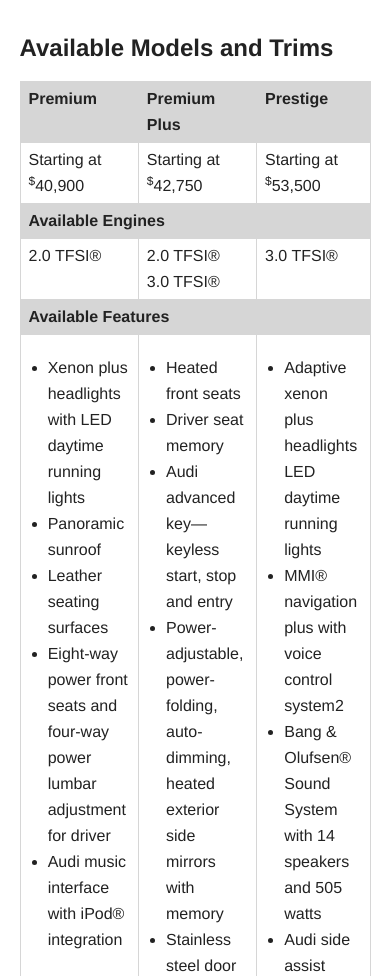
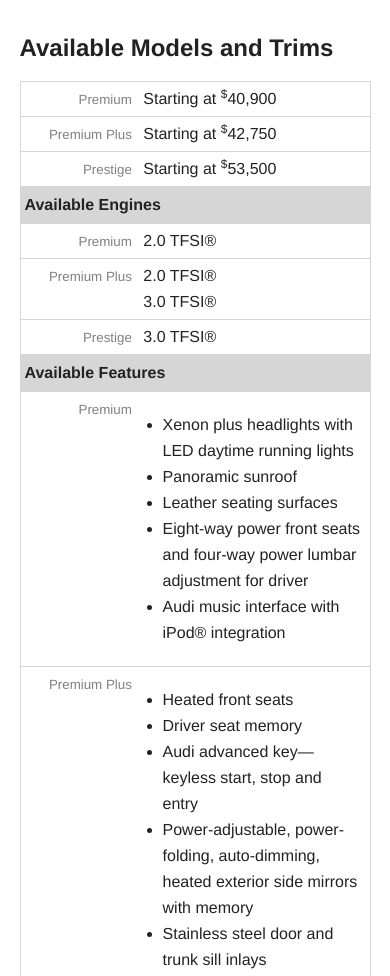
Before and after one commit to One-eTeam/new-model-landing-pages, a website: page 2016-Audi-Q5.html in a window 390 px wide. Shown: the part 3833-4809 px from the top of the page. Drawn offline with Linux system fonts and the light colour scheme.

Commit message:
make specifications table responsive

```diff
--- a/2016-Audi-Q5.html
+++ b/2016-Audi-Q5.html
@@ -123,6 +123,13 @@
 
                 <section>
                     <h2>Available Models and Trims</h2>
+                    <style>
+                        @media screen and (max-width: 600px) {
+                            .specifications td:nth-of-type(1):before { content: 'Premium'; }
+                            .specifications td:nth-of-type(2):before { content: 'Premium Plus'; }
+                            .specifications td:nth-of-type(3):before { content: 'Prestige'; }
+                        }
+                    </style>
                     <table class="specifications">
                         <thead>
                             <th>Premium</th>
--- a/css/main.css
+++ b/css/main.css
@@ -443,3 +443,43 @@
 .specifications ul {
     padding-left: 1.2em;
 }
+
+@media screen and (max-width: 600px) {
+    .specifications thead,
+    .specifications tbody,
+    .specifications th,
+    .specifications tr,
+    .specifications td {
+        display: block;
+    }
+    .specifications thead tr {
+        position: absolute;
+        top: -9999px;
+        left: -9999px;
+    }
+    .specifications td {
+        border-top: none;
+        padding-left: 35%;
+        position: relative;
+    }
+    .specifications td:first-child {
+        border-top: 1px solid #d6d6d6;
+    }
+    .specifications td[colspan] {
+        padding-left: .25em;
+    }
+    .specifications td:not([colspan]):before {
+        position: absolute;
+        top: 0;
+        left: 0;
+        width: 30%;
+        text-align: right;
+        padding: 1.5ex 1em .25em .5em;
+        font-size: smaller;
+        line-height: 1em;
+        color: gray;
+    }
+    .specifications td[colspan]:before {
+        content: '' !important;
+    }
+}
```
